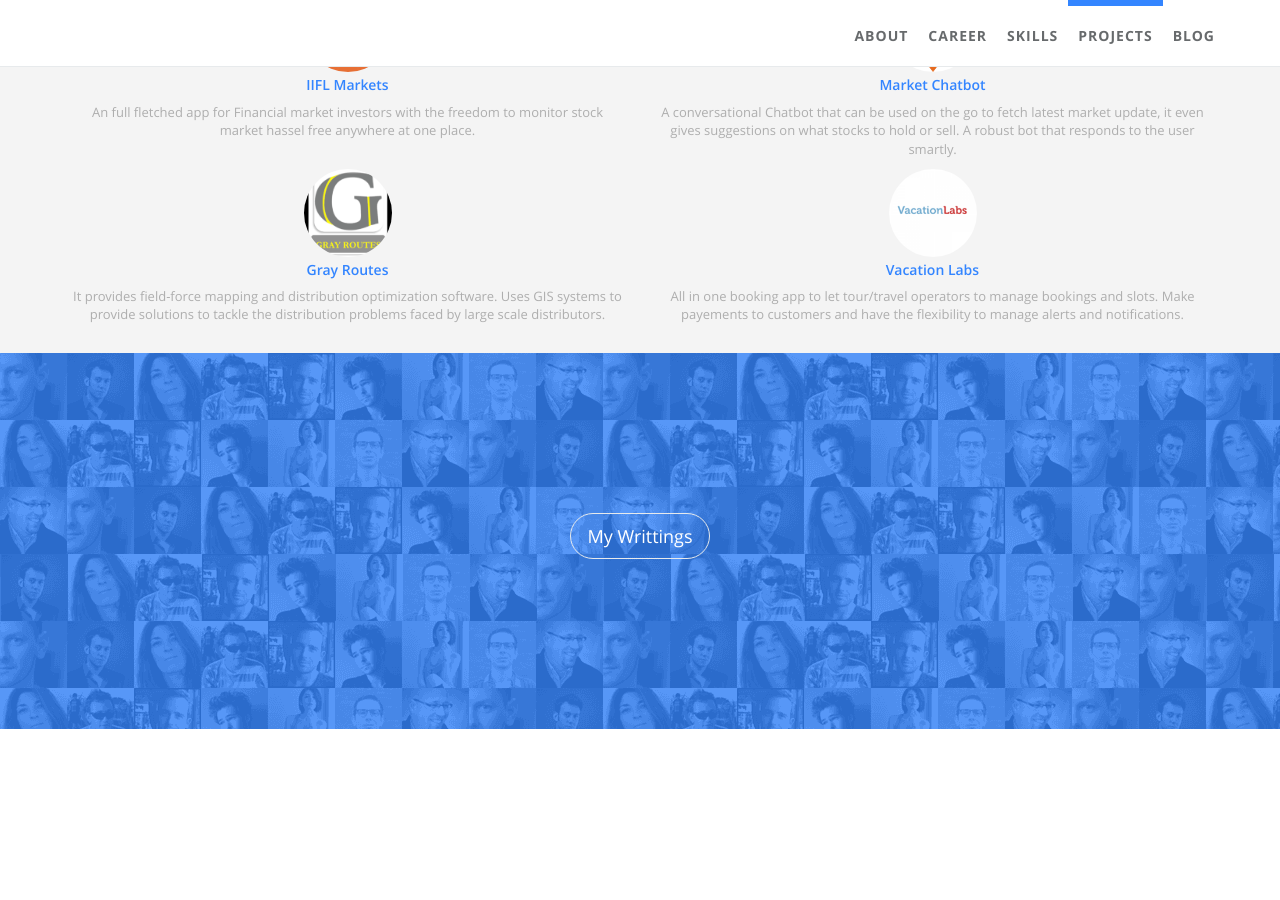
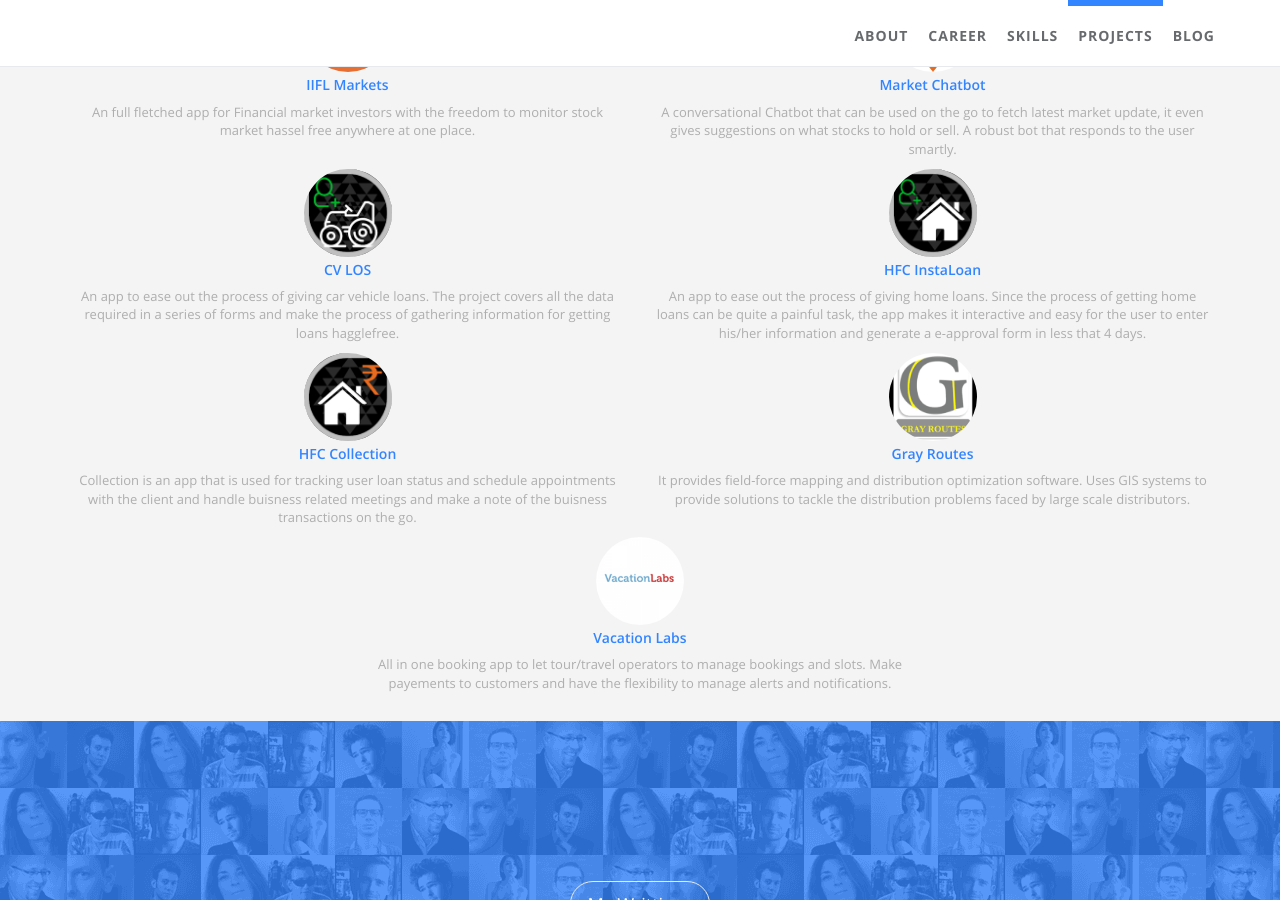
Before and after one commit to sanoopsandy/Portfolio, a Jekyll site: the page built from index.html, in a window 1280 px wide and 900 px high, scrolled down 2151 px. Built offline with Jekyll 4.4.1, drawn with Linux system fonts in a browser that asks for light colours; before the commit the page ends 2880 px from its top, so only the background shows below that.

Commit message:
Projects added

```diff
--- a/_data/index/projects.yml
+++ b/_data/index/projects.yml
@@ -13,6 +13,24 @@
   img: /static/assets/img/landing/iiflChatbot.png
   desc: A conversational Chatbot that can be used on the go to fetch latest market update, it even gives suggestions on what stocks to hold or sell. A robust bot that responds to the user smartly.
 
+- name: CV LOS
+  i18n: cvLos
+  url: https://play.google.com/store/apps/details?id=cvlos.iifl.com.cv_los
+  img: /static/assets/img/landing/cvlos.png
+  desc: An app to ease out the process of giving car vehicle loans. The project covers all the data required in a series of forms and make the process of gathering information for getting loans hagglefree.
+
+- name: HFC InstaLoan
+  i18n: hfcInstaLoan
+  url: https://play.google.com/store/apps/details?id=com.iifl.hfcinstaloans
+  img: /static/assets/img/landing/instaloan.png
+  desc: An app to ease out the process of giving home loans. Since the process of getting home loans can be quite a painful task, the app makes it interactive and easy for the user to enter his/her information and generate a e-approval form in less that 4 days.
+
+- name: HFC Collection
+  i18n: hfcCollection
+  url: https://play.google.com/store/apps/details?id=com.iifl.com.hfc_collection
+  img: /static/assets/img/landing/hfcCollection.png
+  desc: Collection is an app that is used for tracking user loan status and schedule appointments with the client and handle buisness related meetings and make a note of the buisness transactions on the go.
+
 - name: Gray Routes
   i18n: grayRoutes
   url: https://grayroutes.in/
```
Also changed, not shown: static/assets/img/landing/cvlos.png (added), static/assets/img/landing/hfcCollection.png (added), static/assets/img/landing/instaloan.png (added).
